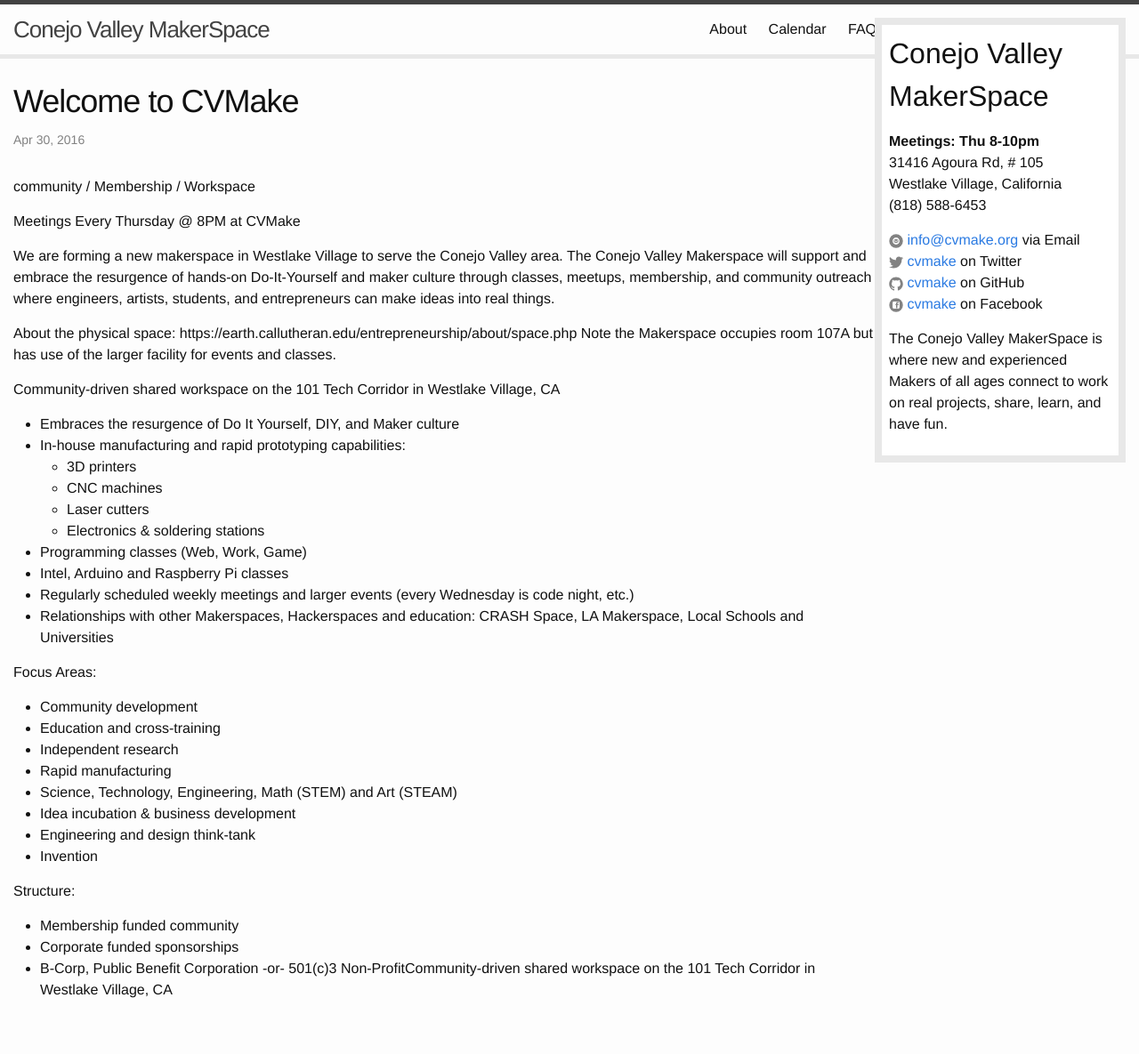
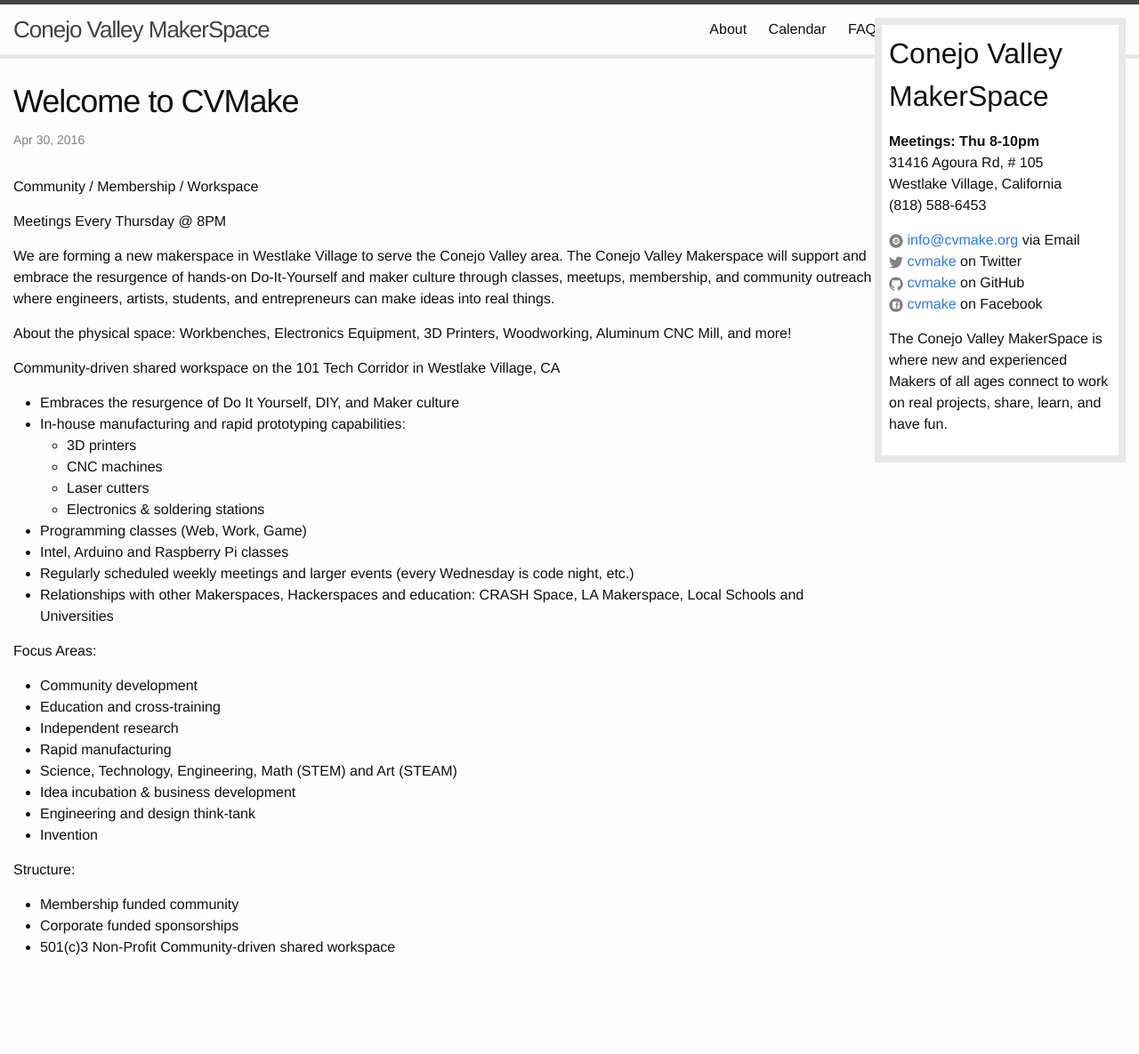
Before and after one commit to cvmake/cvmake.github.io, a Jekyll site: the page built from _posts/2016-04-30-welcome.markdown, in a window 1280 px wide. Shown: the whole page at 89% size. Built offline with Jekyll 4.4.1, drawn with Linux system fonts in a browser that asks for light colours; after the commit the page ends 1137 px from its top, so only the background shows below that.

Commit message:
Update 2016-04-30-welcome.markdown

```diff
--- a/_posts/2016-04-30-welcome.markdown
+++ b/_posts/2016-04-30-welcome.markdown
@@ -4,19 +4,16 @@
 date:   2016-04-30 21:36:05 +0000
 categories: cvmake
 ---
+Community / Membership / Workspace
 
-
-community / Membership / Workspace
-
-Meetings Every Thursday @ 8PM at CVMake
+Meetings Every Thursday @ 8PM
 
 We are forming a new makerspace in Westlake Village to serve the Conejo Valley area. The Conejo
 Valley Makerspace will support and embrace the resurgence of hands‐on Do‐It‐Yourself and maker
 culture through classes, meetups, membership, and community outreach where engineers, artists,
 students, and entrepreneurs can make ideas into real things.
 
-About the physical space: https://earth.callutheran.edu/entrepreneurship/about/space.php
-Note the Makerspace occupies room 107A but has use of the larger facility for events and classes.
+About the physical space: Workbenches, Electronics Equipment, 3D Printers, Woodworking, Aluminum CNC Mill, and more!
 
 Community‐driven shared workspace on the 101 Tech Corridor in Westlake Village, CA
 
@@ -42,9 +39,8 @@
 - Engineering and design think‐tank
 - Invention
 
-
 Structure:
 
 - Membership funded community
 - Corporate funded sponsorships
-- B‐Corp, Public Benefit Corporation ‐or‐ 501(c)3 Non‐ProfitCommunity‐driven shared workspace on the 101 Tech Corridor in Westlake Village, CA
+- 501(c)3 Non‐Profit Community‐driven shared workspace
```
